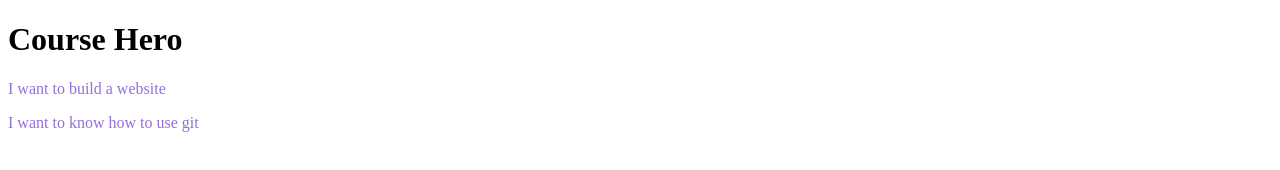
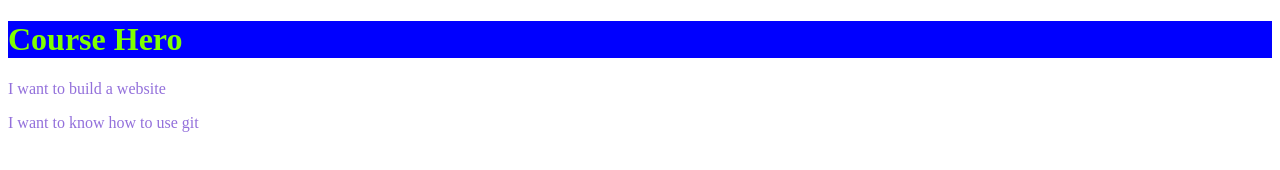
Before and after one commit to tanjumtanha/my-second-repo, a plain HTML site: page index.html in a window 1280 px wide. Drawn offline with Linux system fonts and the light colour scheme.

Commit message:
color added

```diff
--- a/style.css
+++ b/style.css
@@ -1,3 +1,7 @@
 p{
     color: mediumpurple;
 }
+h1{
+    background-color: blue;
+    color: chartreuse;
+}
```
